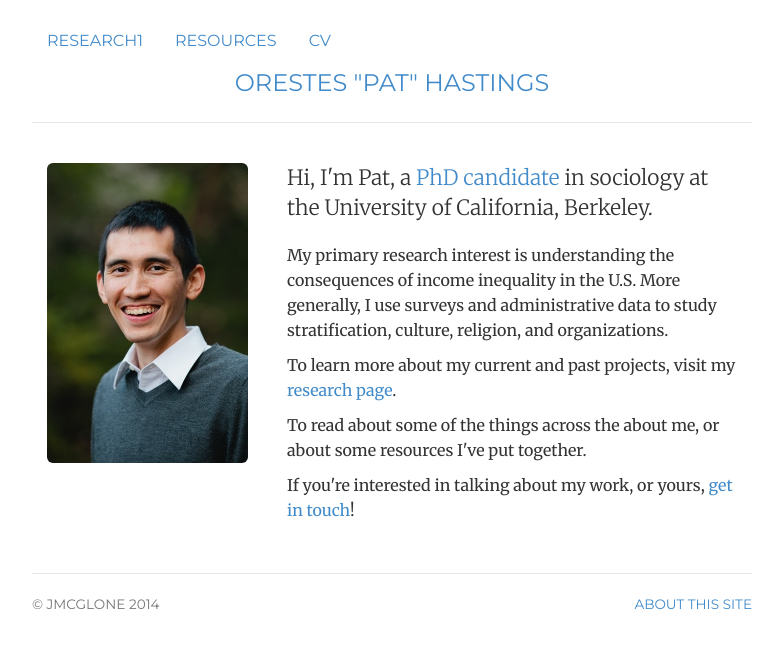
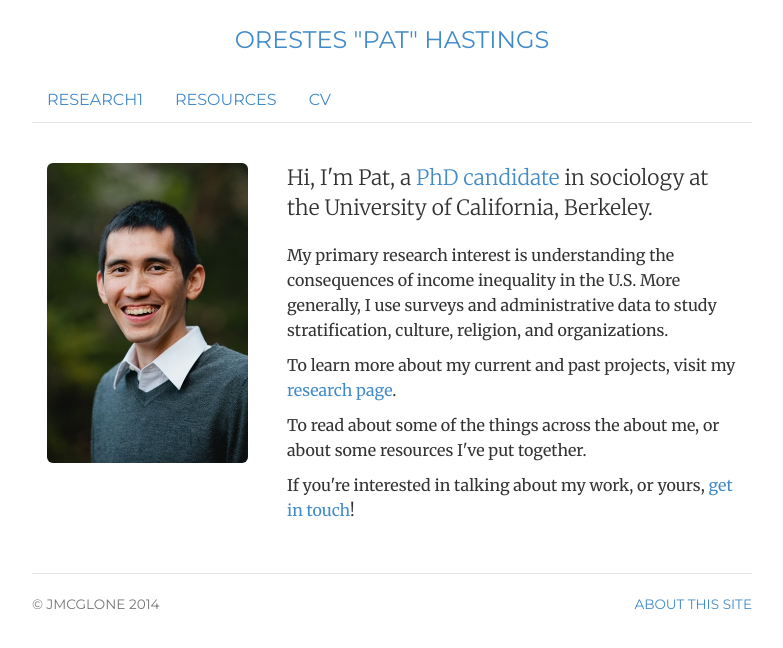
Before and after one commit to ophastings/ophastings.github.io, a Jekyll site: the page built from index.html, in a window 1280 px wide. Shown: the top 648 px of the page, without its empty margins (248-1031 px from the left). Built offline with Jekyll 4.4.1, drawn with Linux system fonts in a browser that asks for light colours.

Commit message:
Update header.html

```diff
--- a/_includes/header.html
+++ b/_includes/header.html
@@ -1,10 +1,10 @@
 <div class="header">
-	<ul class="nav nav-pills align-center">
+<h3 ><a href="/">Orestes "Pat" Hastings</a></h3>
+	<ul class="nav nav-pills text-align: center">
 		<!-- <li class="{{ page.projects }}"><a href="/projects" title="Projects">Projects</a></li> -->
 		<li class="{{ page.research }}"><a href="/research" title="Research">Research1</a></li>
 		<li class="{{ page.resources }}"><a href="/resources" title="Research">Resources</a></li>
 		<!-- <li class="{{ page.contact }}"><a href="/contact" title="Contact">Contact</a></li> -->
 		<li class="{{ page.cv }}"><a href="/HastingsCV.pdf" title="CV">CV</a></li>
 	</ul>
-<h3 ><a href="/">Orestes "Pat" Hastings</a></h3>
 </div> <!-- /header -->
```
